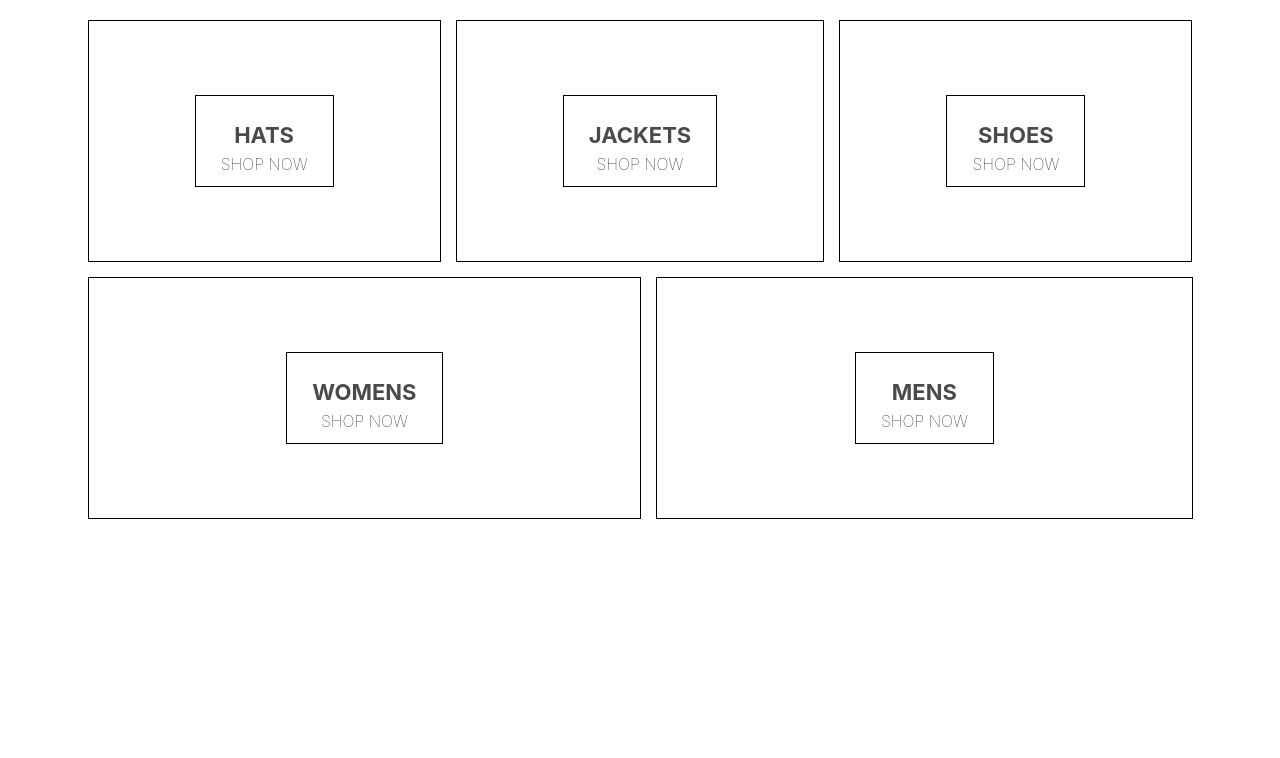
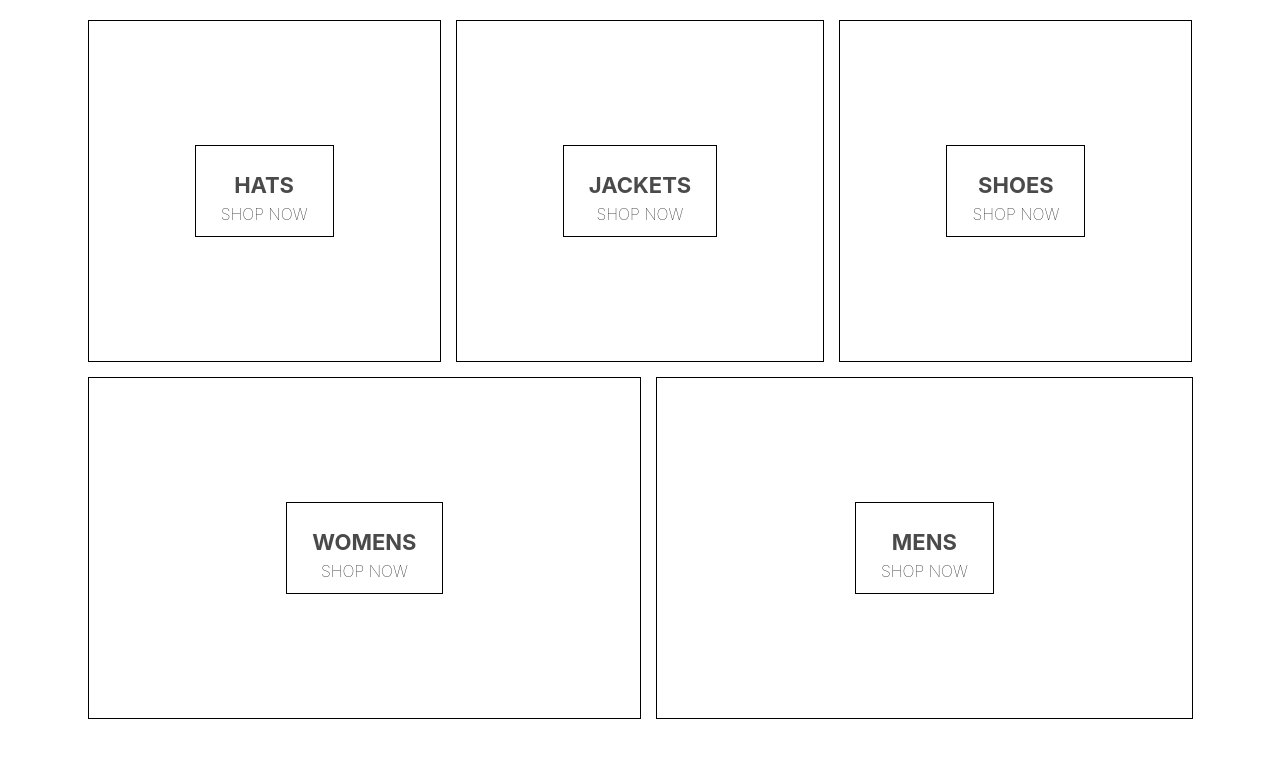
Before and after one commit to yerinny/simple-clothing, a React (Create React App) app: page / in a window 1280 px wide. Shown: the top 758 px of the page. Built offline with nearby package versions, Linux system fonts and the light colour scheme.

Commit message:
Update homepage.styles.scss

```diff
--- a/src/homepage.styles.scss
+++ b/src/homepage.styles.scss
@@ -14,7 +14,7 @@
 
 .menu-item {
     min-width: 30%;
-    height: 240px;
+    height: 340px;
     flex: 1 1 auto;
     display: flex;
     align-items: center;
```
